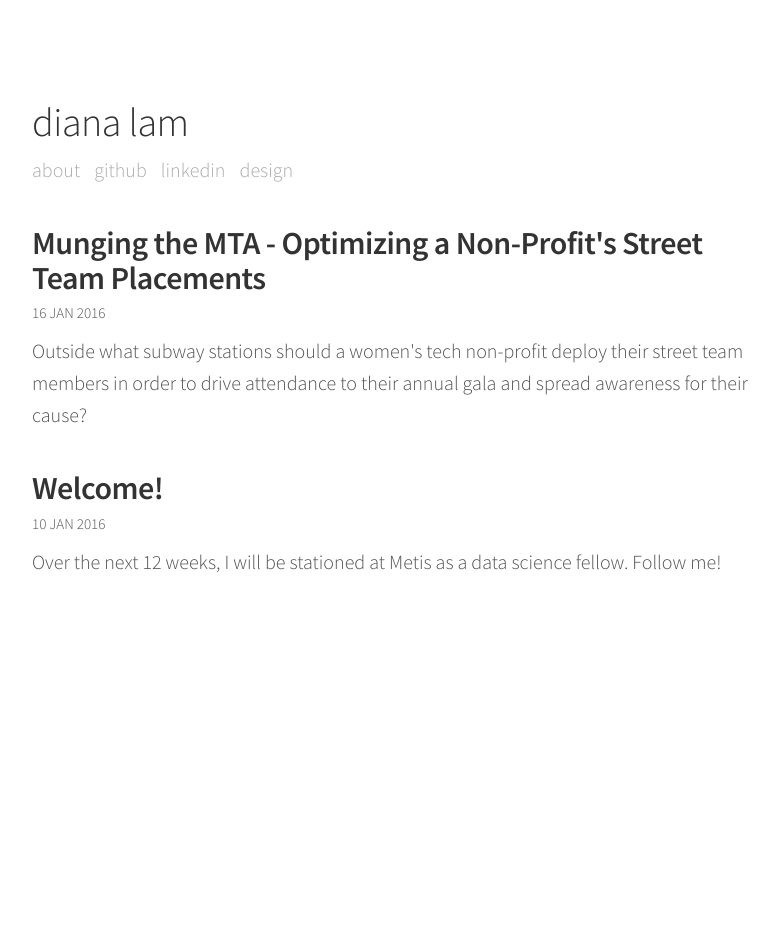
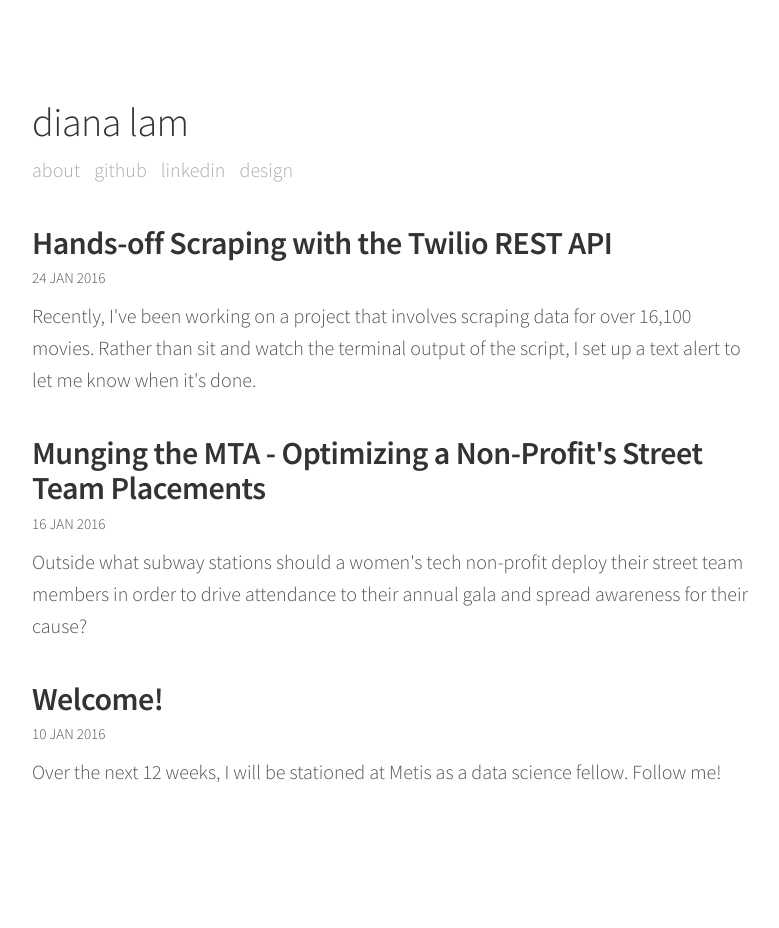
Before and after one commit to dianalam/dianalam.github.io, a Jekyll site: the page built from index.html, in a window 1280 px wide. Shown: the whole page, without its empty margins (248-1027 px from the left). Built offline with Jekyll 4.4.1, drawn with Linux system fonts in a browser that asks for light colours; Markdown is read by kramdown in place of the engine named in the settings; before the commit the page ends 900 px from its top, so only the background shows below that; some of the changed lines change nothing that is shown.

Commit message:
added twilio post

````diff
--- a/_config.yml
+++ b/_config.yml
@@ -11,7 +11,8 @@ baseurl:            ""
 permalink:          /:year/:month/:day/:title.html
 
 # Markdown
-markdown:           rdiscount
+markdown:           redcarpet
+highlighter:        rouge
 
 # Analytics
 google_analytics:   UA-72320233-1
--- /dev/null
+++ b/_posts/2016-01-24-twilio-scrape.md
@@ -0,0 +1,42 @@
+---
+layout: post
+title: Hands-off Scraping with the Twilio REST API
+excerpt: Recently, I've been working on a project that involves scraping data for over 16,100 movies. Rather than sit and watch the terminal output of the script, I set up a text alert to let me know when it's done.
+---
+
+For the past week, I've been working on a project to predict the success of low-budget movies using regression. Since budget data isn't as readily available for movies as say, gross revenues and ticket sales, my goal has been to maximize my sample size to increase the effectiveness of my model. To that end, I've been using [Beautiful Soup](http://www.crummy.com/software/BeautifulSoup/bs4/doc/) to scrape every morsel of data from [Box Office Mojo](www.boxofficemojo.com), which has pretty comprehensive data on almost every movie released since 1925.
+
+Scraping data for over 16,100 movies is no small feat--it took about an hour for the script to finish running. As fascinating as it is to watch the terminal output of my movie log for an hour and chuckle at funny movie names ([I Want Someone to Eat Cheese With](http://www.boxofficemojo.com/movies/?id=iwantsomeonetoeatcheesewith.htm), anyone?), I wanted to be able to step away from the computer and get notified when the script was done running.
+
+Enter the [Twilio](https://www.twilio.com/) REST API, which lets you seamlessly send SMS messages. After a bit of research and script tinkering, I had the text alert set up within 10 minutes. All you need is the [twilio-python library](http://twilio.com/docs/libraries) and API credentials (if you're a trial user, you'll also need to verify the phone number to which you're sending the text message).
+
+I added the following function, which gets called once the scraping script is done:
+
+```python
+def text_me(number):
+	"""Send a text message when done scraping if env variables
+	TWILIO_SID and TWILIO_TOKEN are set.
+	Args:
+	number (string) -- your phone number, formatted as +1<number>
+	"""
+	try:
+		account_sid = os.environ["TWILIO_SID"]
+		auth_token = os.environ["TWILIO_TOKEN"]
+		client = TwilioRestClient(account_sid, auth_token)
+		message = client.messages.create(to=number,
+										 from_="+13476258954",
+										 body="done scraping movies!")
+		print 'Sending text message!'
+	except:
+		print 'No twilio credentials configured.'
+```
+
+`TWILIO_SID` and `TWILIO_TOKEN` refer to the Account SID and Auth Token credentials, and need to be passed as environment variables when running the script, e.g.:
+
+```bash
+$ TWILIO_SID = <my-account-sid> TWILIO_TOKEN = <my-auth-token> python scraper.py
+```
+
+And voila! My script texts me when it's done running.
+
+<center>![text msg]({{ site.url }}/assets/twilio-text.jpg)</center>
--- a/style.scss
+++ b/style.scss
@@ -167,7 +167,7 @@ pre {
 
 code {
   padding: .25em .5em;
-  font-size: 85%;
+  font-size: 80%;
   color: #bf616a;
   background-color: #f9f9f9;
   border-radius: 3px;
@@ -189,7 +189,7 @@ pre {
 
 pre code {
   padding: 0;
-  font-size: 100%;
+  font-size: 85%;
   color: inherit;
   background-color: transparent;
 }
````
Also changed, not shown: assets/twilio-text.jpg (added), 1 other file.
